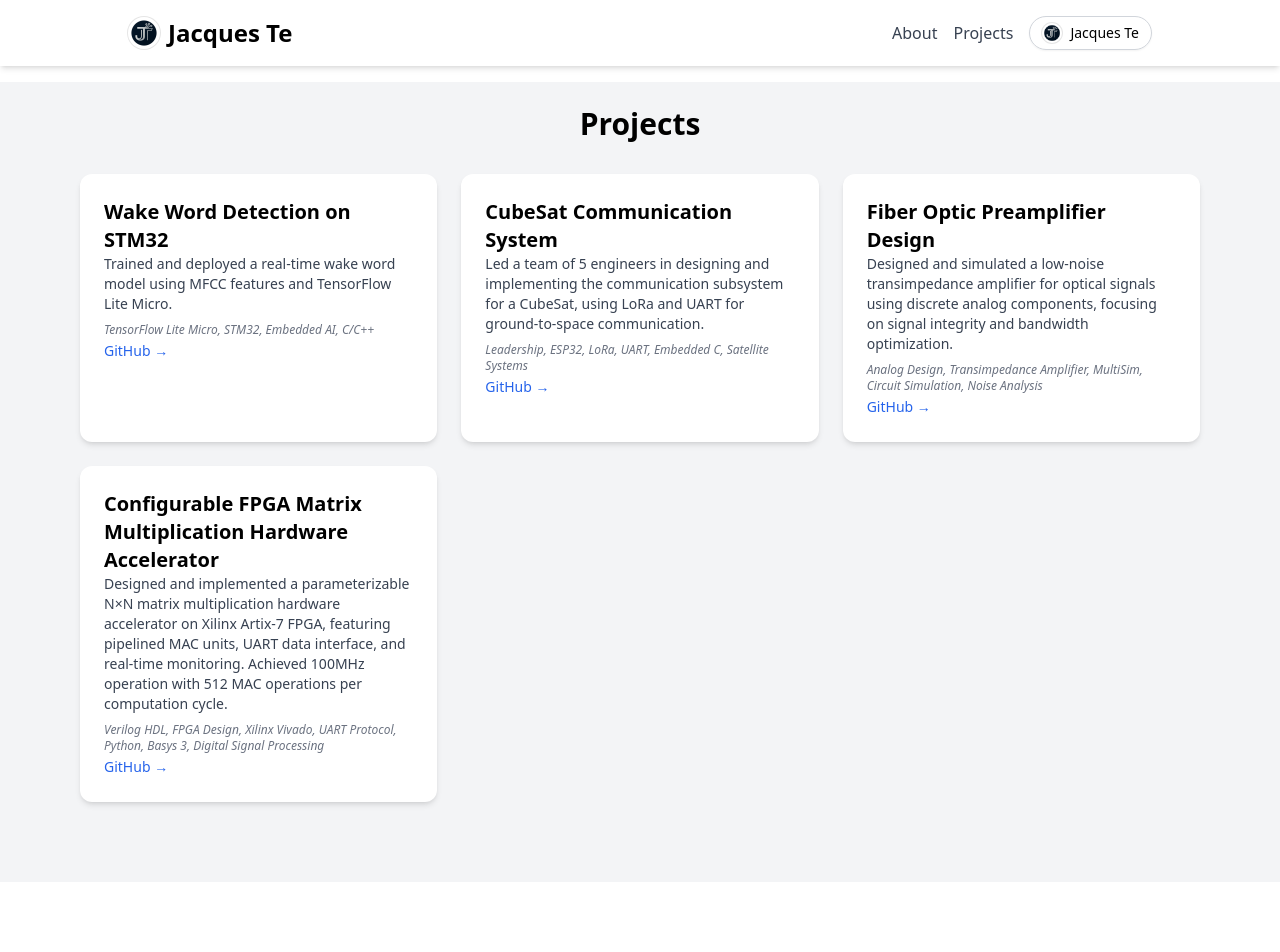
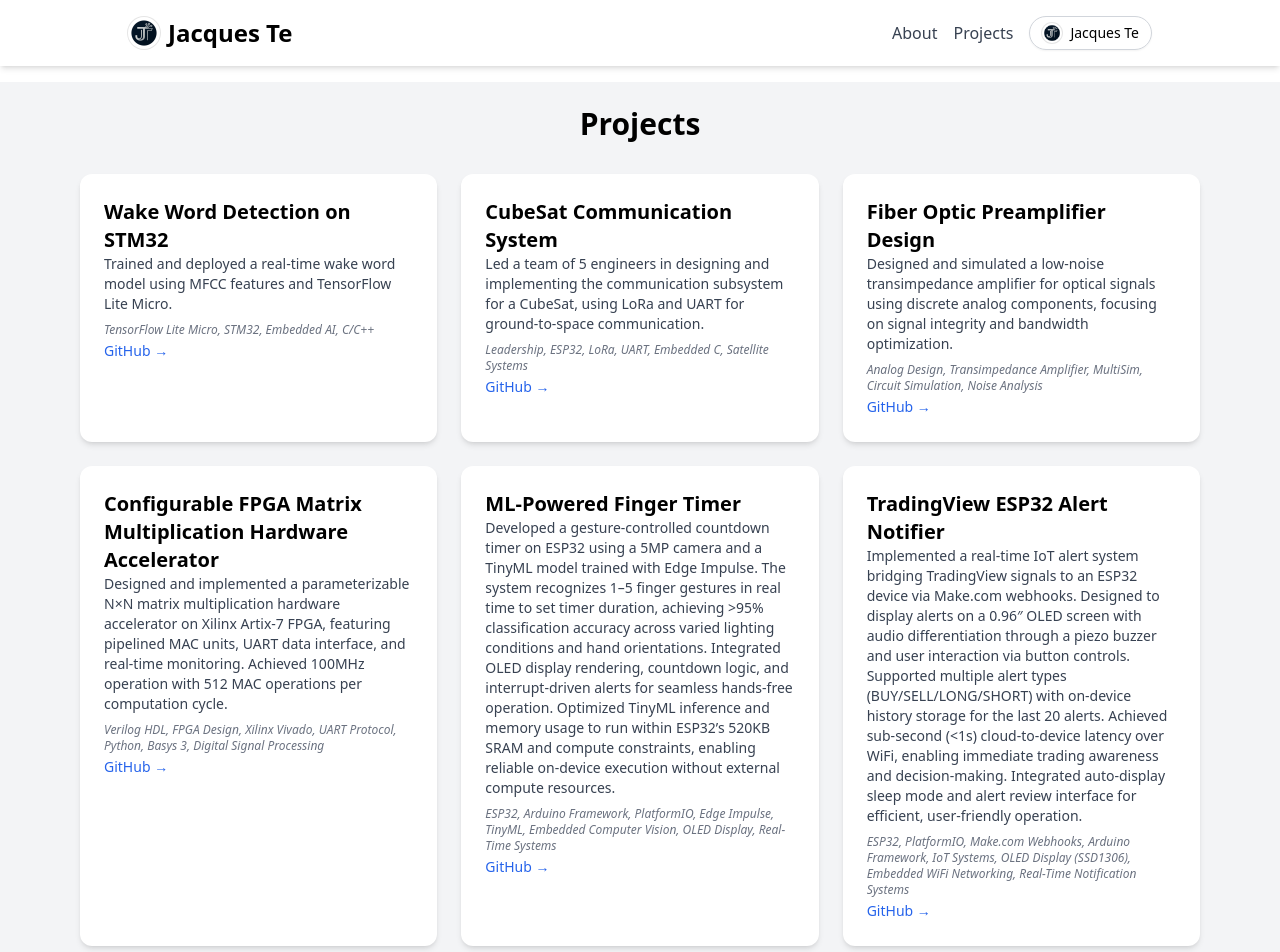
Before and after one commit to JacquesBTe/myportfolio, a React (Create React App) app: page /projects in a window 1280 px wide. Shown: the top 952 px of the page. Before the commit the page ends 882 px from the top, so only its background shows below. Built offline with nearby package versions, Linux system fonts and the light colour scheme.

Commit message:
new projects added

```diff
--- a/src/data/projectData.js
+++ b/src/data/projectData.js
@@ -22,8 +22,19 @@ const projectData = [
   description: "Designed and implemented a parameterizable N×N matrix multiplication hardware accelerator on Xilinx Artix-7 FPGA, featuring pipelined MAC units, UART data interface, and real-time monitoring. Achieved 100MHz operation with 512 MAC operations per computation cycle.",
   tech: "Verilog HDL, FPGA Design, Xilinx Vivado, UART Protocol, Python, Basys 3, Digital Signal Processing",
   github: "https://github.com/JacquesBTe/matrix_multiplier_basys3"
+  },
+  {
+  title: "ML-Powered Finger Timer",
+  description: "Developed a gesture-controlled countdown timer on ESP32 using a 5MP camera and a TinyML model trained with Edge Impulse. The system recognizes 1–5 finger gestures in real time to set timer duration, achieving >95% classification accuracy across varied lighting conditions and hand orientations. Integrated OLED display rendering, countdown logic, and interrupt-driven alerts for seamless hands-free operation. Optimized TinyML inference and memory usage to run within ESP32’s 520KB SRAM and compute constraints, enabling reliable on-device execution without external compute resources.",
+  tech: "ESP32, Arduino Framework, PlatformIO, Edge Impulse, TinyML, Embedded Computer Vision, OLED Display, Real-Time Systems",
+  github: "https://github.com/JacquesBTe/Finger_Timer_Cam"
+  },
+  {
+  title: "TradingView ESP32 Alert Notifier",
+  description: "Implemented a real-time IoT alert system bridging TradingView signals to an ESP32 device via Make.com webhooks. Designed to display alerts on a 0.96″ OLED screen with audio differentiation through a piezo buzzer and user interaction via button controls. Supported multiple alert types (BUY/SELL/LONG/SHORT) with on-device history storage for the last 20 alerts. Achieved sub-second (<1s) cloud-to-device latency over WiFi, enabling immediate trading awareness and decision-making. Integrated auto-display sleep mode and alert review interface for efficient, user-friendly operation.",
+  tech: "ESP32, PlatformIO, Make.com Webhooks, Arduino Framework, IoT Systems, OLED Display (SSD1306), Embedded WiFi Networking, Real-Time Notification Systems",
+  github: "https://github.com/JacquesBTe/tradingview_alert_notifier_esp32"
   }
-
 ];
 
 
```
